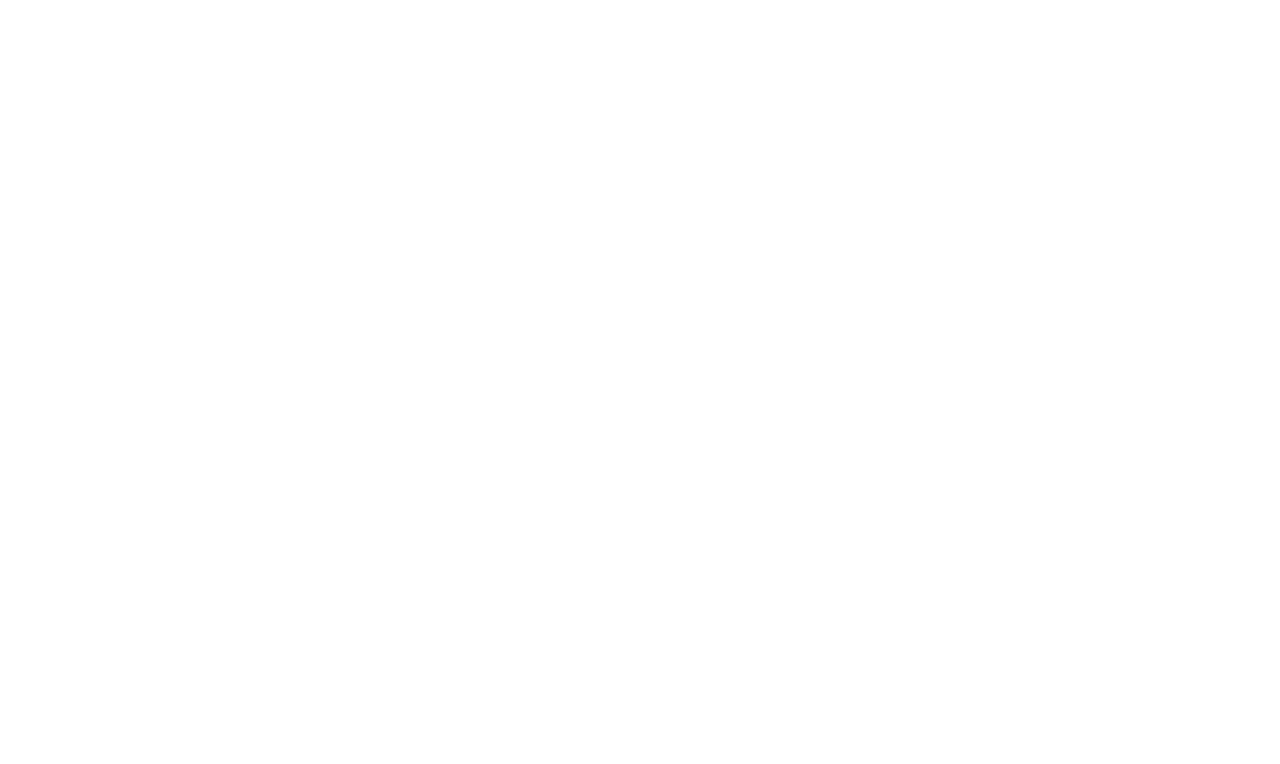
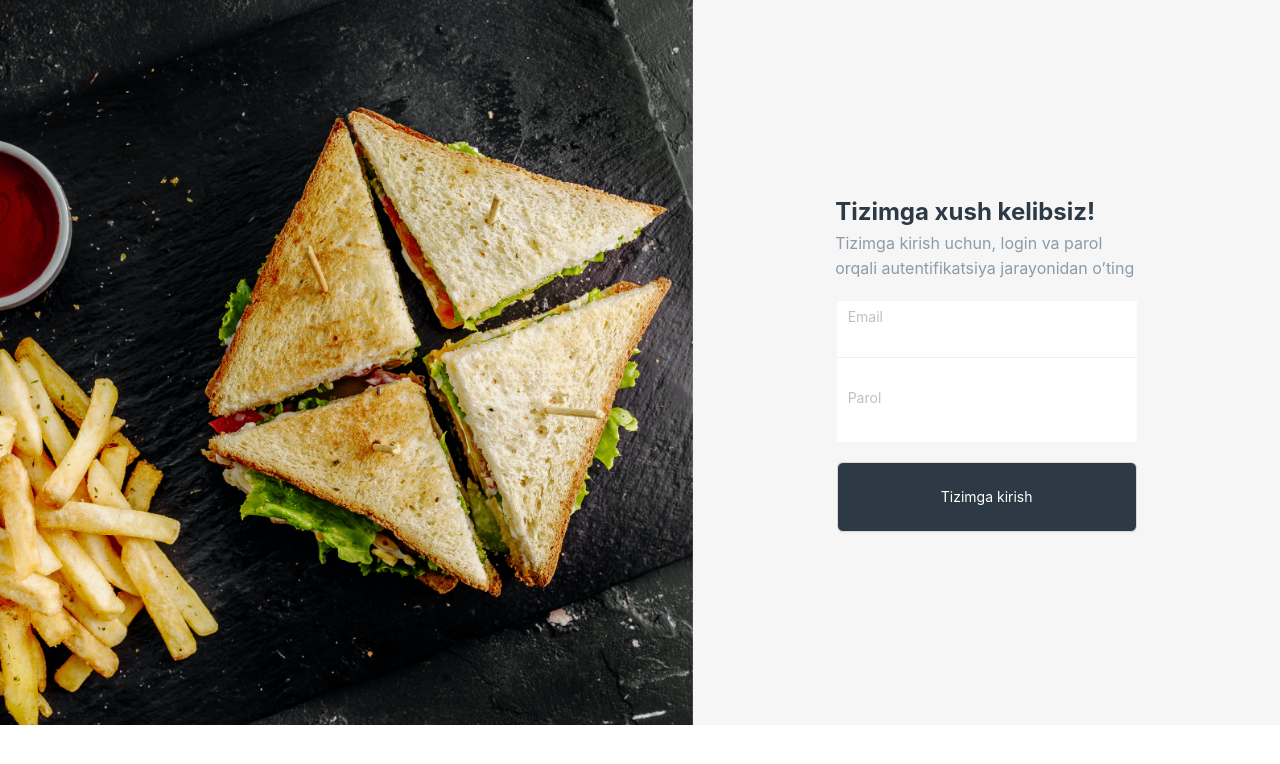
Before and after one commit to Umida18/FastFood, a React (Create React App) app: page / in a window 1280 px wide. Shown: the top 764 px of the page. Built offline with nearby package versions, Linux system fonts and the light colour scheme.

Commit message:
edit Umida

```diff
--- a/package.json
+++ b/package.json
@@ -13,6 +13,7 @@
     "antd": "^5.20.1",
     "react": "^18.3.1",
     "react-dom": "^18.3.1",
+    "react-router-dom": "^6.26.1",
     "react-scripts": "5.0.1",
     "typescript": "^4.9.5",
     "web-vitals": "^2.1.4"
--- a/src/App.tsx
+++ b/src/App.tsx
@@ -1,11 +1,17 @@
+import { ConfigProvider } from "antd";
 import "./App.css";
 import SignIn from "./pages/signIn";
+import { BrowserRouter, Outlet, Route, Routes } from "react-router-dom";
 
 function App() {
   return (
-    <div className="App">
-      <SignIn />
-    </div>
+    <BrowserRouter>
+      <ConfigProvider>
+        <Routes>
+          <Route path="/" element={<SignIn />}></Route>
+        </Routes>
+      </ConfigProvider>
+    </BrowserRouter>
   );
 }
 
--- a/src/pages/signIn.tsx
+++ b/src/pages/signIn.tsx
@@ -1,7 +1,139 @@
+import React, { useState } from "react";
+import {
+  Button,
+  Col,
+  Divider,
+  Form,
+  Input,
+  Row,
+  Typography,
+  message,
+} from "antd";
+import img1 from "../img/signIn.png";
+
 const SignIn = () => {
+  const [email, setEmail] = useState("");
+  const [password, setPassword] = useState("");
+  const [loading, setLoading] = useState(false);
+
+  const handleSubmit = async () => {
+    // if (email !== password) {
+    //   message.error("Email and Password must be the same");
+    //   return;
+    // }
+
+    setLoading(true);
+    try {
+      const response = await fetch(
+        "https://544287c7d245201c.mokky.dev/SingIn",
+        {
+          method: "POST",
+          headers: {
+            "Content-Type": "application/json",
+          },
+          body: JSON.stringify({ email, password }),
+        }
+      );
+      const data = await response.json();
+      if (response.ok) {
+        message.success("Successfully signed in");
+      } else {
+        message.error(data.message || "Sign in failed");
+      }
+    } catch (error) {
+      message.error("An error occurred while signing in");
+    } finally {
+      setLoading(false);
+    }
+  };
+
   return (
     <div>
-      <div></div>
+      <Row>
+        <Col span={13} style={{ objectFit: "cover" }}>
+          <img src={img1} alt="Sign In" />
+        </Col>
+        <Col
+          span={11}
+          style={{
+            backgroundColor: "#F6F6F6",
+            display: "flex",
+            alignItems: "center",
+            justifyContent: "center",
+            flexDirection: "column",
+          }}
+        >
+          <div style={{ marginLeft: "8px" }}>
+            <Typography
+              style={{
+                color: "#2D3A45",
+                fontSize: "24px",
+                fontWeight: "bold",
+                textAlign: "left",
+              }}
+            >
+              Tizimga xush kelibsiz!
+            </Typography>
+            <Typography
+              style={{
+                color: "#8D9BA8",
+                fontSize: "16px",
+                width: "311px",
+                textAlign: "left",
+              }}
+            >
+              Tizimga kirish uchun, login va parol orqali autentifikatsiya
+              jarayonidan o’ting
+            </Typography>
+          </div>
+          <Form
+            style={{
+              height: "141px",
+              width: "300px",
+              backgroundColor: "white",
+              marginBlock: 20,
+            }}
+            onFinish={handleSubmit}
+          >
+            <Form.Item
+              rules={[
+                { type: "email", message: "The input is not a valid email" },
+                { required: true, message: "Please input your email!" },
+              ]}
+            >
+              <Input
+                type="email"
+                placeholder="Email"
+                style={{ border: "0px" }}
+                value={email}
+                onChange={(e) => setEmail(e.target.value)}
+              />
+            </Form.Item>
+            <Divider />
+            <Form.Item>
+              <Input
+                type="password"
+                placeholder="Parol"
+                style={{ border: "0px" }}
+                value={password}
+                onChange={(e) => setPassword(e.target.value)}
+              />
+            </Form.Item>
+          </Form>
+          <Button
+            style={{
+              backgroundColor: "#2D3A45",
+              height: "70px",
+              width: "300px",
+              color: "white",
+            }}
+            onClick={handleSubmit}
+            loading={loading}
+          >
+            Tizimga kirish
+          </Button>
+        </Col>
+      </Row>
     </div>
   );
 };
```
Also changed, not shown: src/img/signIn.png (added), 1 other file (tests, documents, lock files or other folders).
